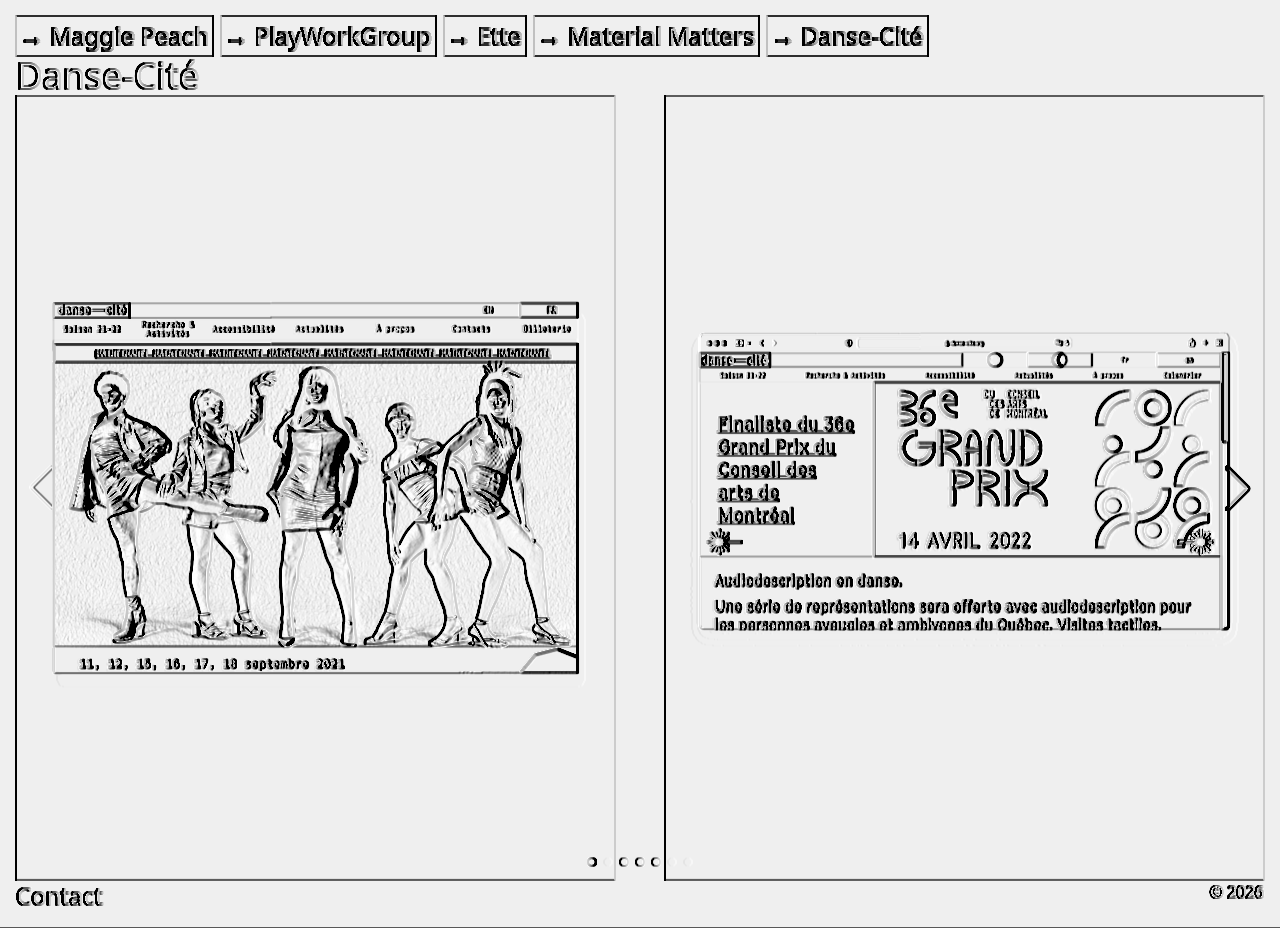
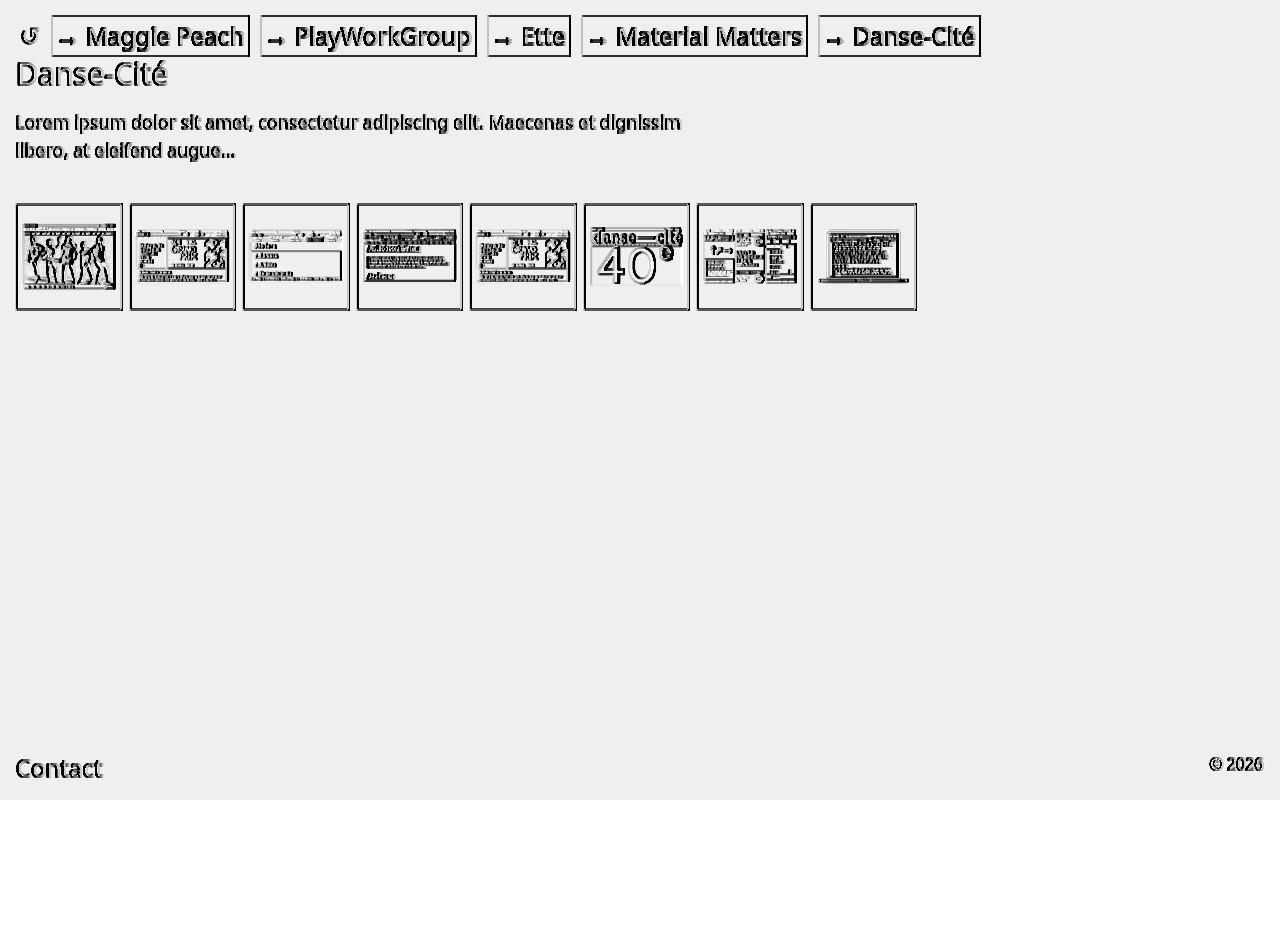
Before and after one commit to dannylonglegs/daf, a React (Vite) app: page /danse-cite in a window 1280 px wide. After the commit the page ends 800 px from the top, so only its background shows below. Built offline with nearby package versions, Linux system fonts and the light colour scheme.

Commit message:
Add support for no filter on images

```diff
--- a/src/AppLayout.tsx
+++ b/src/AppLayout.tsx
@@ -9,14 +9,23 @@
   return (
     <>
       <SVGFilter sliderValue={normalizedX} normalizedY={normalizedY} />
-    <main
-      className="page-wrapper"
+
+      <main className="page-wrapper relative ">
+
+        <div
+          className="absolute inset-0 z-0 flex flex-col"
           style={{ filter: "url(#glow)", backgroundColor: "grey" }}
         >
-    <div className="flex-1">
+          <div className="flex-1 min-h-0">
             <Outlet />
           </div>
           <Footer />
+        </div>
+
+        <div
+          id="no-filter-layer"
+          className="absolute inset-0 z-10 pointer-events-none"
+        />
       </main>
     </>
   );
--- a/src/components/Footer.tsx
+++ b/src/components/Footer.tsx
@@ -1,6 +1,6 @@
 export const Footer = () => {
     return (
-        <footer className="flex flex-row w-full justify-between " >
+        <footer className="fixed bottom-0 left-0 right-0 flex flex-row w-full justify-between p-4" >
             <nav className="flex flex-row text-2xl ">
                 {/* <a href="">Email</a> */}
                 <a href="" className="hover:blur-[2px] transition-all">Contact</a>
--- /dev/null
+++ b/src/components/NoFilterPortal.tsx
@@ -0,0 +1,71 @@
+import { ReactNode, useLayoutEffect, useRef, useState } from "react";
+import { createPortal } from "react-dom";
+
+type Props = {
+  children: ReactNode;
+  className?: string; // applied to the portaled mount element
+  placeholderClassName?: string; // applied to the in-flow placeholder
+};
+
+export default function NoFilterPortal({
+  children,
+  className = "",
+  placeholderClassName = "w-full",
+}: Props) {
+  const placeholderRef = useRef<HTMLDivElement | null>(null);
+  const [mount, setMount] = useState<HTMLElement | null>(null);
+  const mountElRef = useRef<HTMLDivElement | null>(null);
+
+  useLayoutEffect(() => {
+    const root = document.getElementById("no-filter-layer");
+    if (!root) return;
+
+    const el = document.createElement("div");
+    el.style.position = "absolute";
+    el.style.pointerEvents = "auto";
+    el.className = className;
+
+    root.appendChild(el);
+    mountElRef.current = el;
+    setMount(el);
+
+    const updatePosition = () => {
+      const ph = placeholderRef.current;
+      const m = mountElRef.current;
+      if (!ph || !m) return;
+
+      const rect = ph.getBoundingClientRect();
+
+      m.style.left = `${rect.left}px`;
+      m.style.top = `${rect.top}px`;
+      m.style.width = `${rect.width}px`;
+
+      // IMPORTANT: don't force height from placeholder (often 0px)
+      // Let content determine height.
+      m.style.height = "";
+    };
+
+    updatePosition();
+
+    const ro = new ResizeObserver(updatePosition);
+    ro.observe(placeholderRef.current);
+
+    window.addEventListener("resize", updatePosition);
+
+    return () => {
+      window.removeEventListener("resize", updatePosition);
+      ro.disconnect();
+      root.removeChild(el);
+      mountElRef.current = null;
+      setMount(null);
+    };
+  }, [className]);
+
+  return (
+    <>
+      {/* This defines the measured box. Control width/max-width/centering here. */}
+      <div ref={placeholderRef} className={placeholderClassName} />
+      {mount ? createPortal(children, mount) : null}
+    </>
+  );
+}
--- a/src/components/Swiper.tsx
+++ b/src/components/Swiper.tsx
@@ -17,21 +17,22 @@
 const Swiper: React.FC<SwiperProps> = ({
   images,
   slidesPerView = 2,
-  spaceBetween = 50,
+  spaceBetween = 0,
   className = "",
 }) => {
 
-    console.log("images",images)
   return (
     <SwiperRoot
       modules={[Navigation, Pagination, Autoplay]}
       spaceBetween={spaceBetween}
       slidesPerView={slidesPerView}
-      navigation
-      pagination={{ clickable: true }}
+        navigation={{
+            nextEl: '.custom-swiper-button-next',
+            prevEl: '.custom-swiper-button-prev',
+        }}
       onSlideChange={() => console.log("slide change")}
       onSwiper={(swiper: SwiperType) => console.log(swiper)}
-      className={className}
+      className={`${className}` + ` `}
     >
       {images.map((src, i) => (
         <SwiperSlide key={src}>
@@ -44,6 +45,12 @@
           />
         </SwiperSlide>
       ))}
+        <div style={{ filter: "url(#glow)", color: "grey" }} className="custom-swiper-button-prev absolute bottom-2 left-2 z-10 cursor-pointer text-4xl text-white">
+            ←
+       </div>
+        <div style={{ filter: "url(#glow)", color: "grey" }} className="custom-swiper-button-next absolute bottom-2 right-2 z-10 cursor-pointer text-4xl text-white">
+            →
+         </div>
     </SwiperRoot>
   );
 };
--- a/src/components/WorkNav.tsx
+++ b/src/components/WorkNav.tsx
@@ -1,9 +1,11 @@
 import { motion } from "framer-motion";
-import { Link } from "react-router-dom";
+import { Link, useLocation } from "react-router-dom";
 
-const linkClasses = "inline-block bg-white p-1 text-2xl transform hover:translate-x-2 transition-all duration-200 cursor-pointer mr-2";
+const linkClasses = "inline-block bg-white p-1 text-2xl transform hover:translate-x-2 transition-all duration-200 cursor-pointer mr-3";
 
 export default function WorkNav() {
+    const location = useLocation();
+    const isHome = location.pathname === "/";
     return (
         <motion.div
             layout
@@ -15,6 +17,18 @@
             className="">
             <div
               className="flex flex-row">
+              {!isHome && (
+                <motion.div
+                  key="home-link"
+                  initial={{ opacity: 0 }}
+                  animate={{ opacity: 1 }}
+                  exit={{ opacity: 0 }}
+                  transition={{ duration: 0.3 }}
+                >
+                <Link to="/" className={"inline-block p-1 text-2xl transform hover:blur-[2px] transition-all duration-200 cursor-pointer mr-2"}>
+                  ↺
+                </Link>
+              </motion.div> )}
               <Link to="/maggie-peach" className={linkClasses}>→ Maggie Peach</Link>
               <Link to="/maggie-peach" className={linkClasses}>→ PlayWorkGroup</Link>
               <Link to="/maggie-peach" className={linkClasses}>→ Ette</Link>
--- a/src/index.css
+++ b/src/index.css
@@ -19,6 +19,16 @@
 
 @layer components {
   .page-wrapper {
-    @apply min-h-dvh w-full flex flex-col p-4;
+    @apply h-dvh flex flex-col overflow-hidden;
   }
 }
+
+@layer utilities {
+  .no-scrollbar::-webkit-scrollbar {
+    display: none;
+  }
+  .no-scrollbar {
+    -ms-overflow-style: none;
+    scrollbar-width: none;
+  }
+}
--- a/src/pages/DanseCite.tsx
+++ b/src/pages/DanseCite.tsx
@@ -1,5 +1,8 @@
+import { useEffect, useState } from "react";
+import NoFilterPortal from "../components/NoFilterPortal";
 import Swiper from "../components/Swiper";
 import WorkNav from "../components/WorkNav";
+import { motion, AnimatePresence } from "framer-motion";
 
 const danseCiteImages: string[] = [
   "/dc/dc001.png",
@@ -13,18 +16,114 @@
 ];
 
 export default function DanseCite() {
+  const [isOpen, setIsOpen] = useState(false);
+  const [startIndex, setStartIndex] = useState(0);
+
+  const openAt = (idx: number) => {
+    setStartIndex(idx);
+    setIsOpen(true);
+  };
+
+  const close = () => setIsOpen(false);
+
+  // ESC to close + lock body scroll when modal is open
+  useEffect(() => {
+    if (!isOpen) return;
+
+    const onKeyDown = (e: KeyboardEvent) => {
+      if (e.key === "Escape") close();
+    };
+
+    const prevOverflow = document.body.style.overflow;
+    document.body.style.overflow = "hidden";
+
+    window.addEventListener("keydown", onKeyDown);
+    return () => {
+      window.removeEventListener("keydown", onKeyDown);
+      document.body.style.overflow = prevOverflow;
+    };
+  }, [isOpen]);
+
   return (
-    <div className="flex flex-col">
+    <div className="flex flex-col h-full min-h-0 m-4">
       <WorkNav />
-      <div>
-        <h1 className="text-4xl">Danse-Cité</h1>
+
+      <motion.div
+        className="mb-24"
+        initial={{ opacity: 0 }}
+        animate={{ opacity: 1 }}
+        transition={{ delay: 0.5, duration: 0.3, ease: "easeOut" }}
+      >
+        <motion.h1 className="text-3xl pb-4">Danse-Cité</motion.h1>
+
+        <div className="text-lg space-y-4 max-w-[700px]">
+          <p>
+            Lorem ipsum dolor sit amet, consectetur adipiscing elit. Maecenas et dignissim libero, at eleifend augue...
+          </p>
+        </div>
+        <div className="mt-10 grid grid-cols-4 sm:grid-cols-6 md:grid-cols-8 gap-2 max-w-[900px]">
+          {danseCiteImages.map((src, idx) => (
+            <button
+              key={src}
+              type="button"
+              onClick={() => openAt(idx)}
+              className="aspect-square overflow-hidden border border-white/40 hover:blur-[1px] transition"
+            >
+              <img
+                src={src}
+                alt={`Thumbnail ${idx + 1}`}
+                className="w-full h-full object-cover"
+                loading="lazy"
+                draggable={false}
+              />
+            </button>
+          ))}
+        </div>
+      </motion.div>
+      <AnimatePresence>
+        {isOpen && (
+          <NoFilterPortal
+            className="fixed inset-0 z-[9999] pointer-events-auto"
+            placeholderClassName="w-0 h-0"
+          >
+            <motion.div
+              className="fixed inset-0"
+              initial={{ opacity: 0 }}
+              animate={{ opacity: 1 }}
+              exit={{ opacity: 0 }}
+              onClick={close}
+            />
+            <motion.div
+              className="fixed inset-0 flex items-center justify-center p-4"
+              initial={{ opacity: 0 }}
+              animate={{ opacity: 1 }}
+              exit={{ opacity: 0 }}
+            >
+              <div
+                className="w-full max-w-[1100px]"
+                onClick={(e) => e.stopPropagation()}
+              >
+                {/* <button
+                  type="button"
+                  onClick={close}
+                  className="mb-2 inline-block bg-white px-3 py-1 text-black hover:bg-white transition"
+                >
+                  X
+                </button> */}
+
+                <div className="">
                   <Swiper
                     images={danseCiteImages}
                     slidesPerView={2}
                     spaceBetween={50}
-            className="excluded-component"
+                    // initialSlide={startIndex}
                   />
                 </div>
               </div>
+            </motion.div>
+          </NoFilterPortal>
+        )}
+      </AnimatePresence>
+    </div>
   );
 }
--- a/src/pages/Home.tsx
+++ b/src/pages/Home.tsx
@@ -5,7 +5,7 @@
 export default function Home() {
 
   return (
-      <div  className="flex flex-col">
+      <div  className="flex flex-col m-4">
         <motion.header
           initial={{ opacity: 0, x: 48 }}
           animate={{ opacity: 1, x: 0 }}
```
Lines whose indentation alone changed are shown as unchanged.
